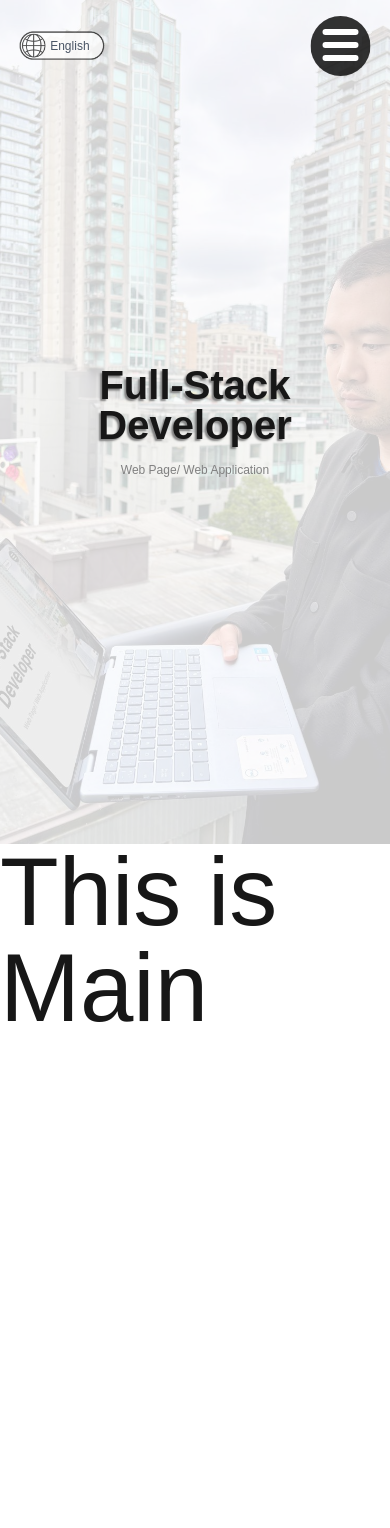
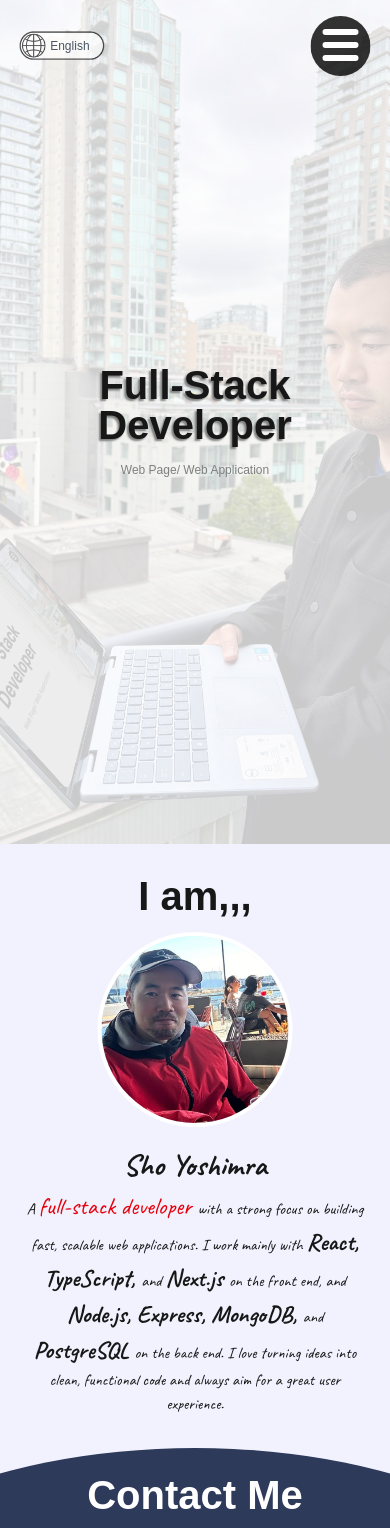
Before and after one commit to Sho8000/Portfolio-Ver4, a Next.js app: page / in a window 390 px wide. Shown: the top 1528 px of the page. Built offline with nearby package versions, Linux system fonts and the light colour scheme.

Commit message:
added I am section

```diff
--- /dev/null
+++ b/src/app/(components)/Home/IAmSection/IAmSection.module.css
@@ -0,0 +1,113 @@
+/* Text responsive */
+@media only screen and (min-width:1441px){
+  .titleFont{
+    font-size: 120px;
+    font-weight: 700;
+    line-height: 120px;
+    margin-bottom: 2rem;
+  }
+  .myName{
+    font-size: 64px;
+    font-weight: 900;
+  }
+  .commentSizeBold{
+    font-size: 52px;
+  }
+  .commentSize{
+    font-size: 40px;
+  }
+}
+
+@media only screen and (max-width:1440px){
+  .titleFont{
+    font-size: 80px;
+    font-weight: 700;
+    line-height: 80px;
+  }
+  .myName{
+    font-size: 65px;
+    font-weight: 700;
+  }
+  .commentSizeBold{
+    font-size: 44px;
+  }
+  .commentSize{
+    font-size: 28px;
+  }
+}
+
+@media only screen and (max-width:430px){
+  .titleFont{
+    font-size: 40px;
+    font-weight: 700;
+    line-height: 40px;
+  }
+  .myName{
+    font-size: 30px;
+    font-weight: 700;
+  }
+  .commentSizeBold{
+    font-size: 24px;
+  }
+  .commentSize{
+    font-size: 16px;
+  }
+
+}
+
+/* Layout Responsive */
+@media only screen and (min-width:1001px){
+  .container{
+    display: flex;
+    .titleForPhone{
+      display: none;
+    }
+  }
+
+  .textArea{
+    width: 45%;
+    margin-left: 1rem;
+    margin-bottom: 2rem;
+    .titleForPC{
+      margin: 2rem 0;
+    }
+  }
+  .imageArea{
+    width: 100%;
+    max-width: 50%;
+    -webkit-mask-image: linear-gradient(to left, rgba(0,0,0,0) 0%, rgba(0,0,0,1) 30%, rgba(0,0,0,1) 100%);
+    mask-image: linear-gradient(to left, rgba(0,0,0,0) 0%, rgba(0,0,0,1) 30%, rgba(0,0,0,1) 100%);
+  }
+  .objectProps{
+    object-position: 10%;
+  }
+}
+
+@media only screen and (max-width:1000px){
+  .container{
+    flex-direction: column;
+    .titleForPhone{
+      text-align: center;
+      margin: 2rem 0 1rem;
+    }
+  }
+  .textArea{
+    width: 90%;
+    text-align: center;
+    margin: 0 auto 2rem;
+    .titleForPC{
+      display: none;
+    }
+  }
+  .imageArea{
+    width: 50vw;
+    height: 50vw;
+    left: 50%;
+    transform: translateX(-50%);
+    margin-bottom: 1rem;
+  }
+  .objectProps{
+    border-radius: 50%;
+    border: 0.3rem solid white;
+  }
+}
--- /dev/null
+++ b/src/app/(components)/Home/IAmSection/IAmSection.tsx
@@ -0,0 +1,43 @@
+"use client"
+
+import Image from "next/image";
+import Styles from "./IAmSection.module.css"
+import MyPicture from "@/../public/LandingpageImages/MyPicture.png"
+import { useLangStore } from "@/store/useLangStore";
+
+export default function IAM() {
+  const {data} = useLangStore();
+
+  return (
+    <section className="w-[100%] bg-[#f2f2ff]">
+      <div className={`flex w-[100%] ${Styles.container}`}>
+        <h1 className={`${Styles.titleForPhone} ${Styles.titleFont}`}>{data.landing.lading_titles[0]}</h1>
+        <div className={`relative ${Styles.imageArea}`}>
+          <Image
+            src={MyPicture}
+            alt="Main Image"
+            fill
+            className={`object-cover ${Styles.objectProps}`}
+            sizes="(max-width: 768px) 100vw, 50vw"
+          />
+        </div>
+        <div className={`${Styles.textArea}`}>
+          <h1 className={`${Styles.titleForPC} ${Styles.titleFont}`}>{data.landing.lading_titles[0]}</h1>
+          <h2 className={`${Styles.myName}`} style={{ fontFamily: "var(--font-caveat), cursive" }}>{data.aboutMe.myName}</h2>
+          <h2 style={{ fontFamily: "var(--font-caveat), cursive" }}>
+              {data.aboutMe.selfIntroduction.map((item,index)=>{
+                if(data.aboutMe.selfIntroductionStringType[index] === "red"){
+                  return <span key={index} className={`text-red-600 ${Styles.commentSizeBold}`}>{item} </span>
+                }
+                if(data.aboutMe.selfIntroductionStringType[index] === "bold"){
+                  return <span key={index} className={`font-bold ${Styles.commentSizeBold}`}>{item} </span>
+                }
+                return <span key={index} className={`${Styles.commentSize}`}>{item} </span>
+                }
+              )}
+            </h2>
+        </div>
+      </div>
+    </section>
+  );
+}
--- a/src/app/(components)/Home/TitlePage.module.css
+++ b/src/app/(components)/Home/TitleSection/TitlePage.module.css
@@ -17,7 +17,6 @@
   .titleFont{
     font-size: 80px;
     font-weight: 700;
-    text-shadow: 4px;
     text-shadow: -3px 3px 3px gray;
     line-height: 80px;
   }
@@ -32,7 +31,6 @@
   .titleFont{
     font-size: 40px;
     font-weight: 700;
-    text-shadow: 4px;
     text-shadow: -2px 2px 2px gray;
     line-height: 40px;
   }
--- a/src/app/(components)/Home/TitlePage.tsx
+++ b/src/app/(components)/Home/TitleSection/TitlePage.tsx
@@ -18,14 +18,14 @@ export default function TitlePage() {
           </div>
           <h2 className={`${Styles.subTitleFont}`}>{data.landing.subTitle}</h2>
         </div>
-        <div className={`${Styles.imageArea} bg-black`}>
+        <div className={`${Styles.imageArea}`}>
           <Image
             className={`object-cover ${Styles.objectPosition}`}
             src={MainImg}
             alt="Main Image"
             width={1200}
             height={1600}
-            style={{width:"auto", height:"100%"}}
+            style={{width:"100%", height:"auto",minHeight:"100%"}}
           />
         </div>
       </div>
--- a/src/app/layout.tsx
+++ b/src/app/layout.tsx
@@ -1,5 +1,5 @@
 import type { Metadata } from "next";
-import { Geist, Geist_Mono } from "next/font/google";
+import { Caveat, Geist, Geist_Mono } from "next/font/google";
 import "./globals.css";
 import { MenuContextProvider } from "./(context)/MenuBtnContext";
 import Navbar from "./(components)/Navbar/Navbar";
@@ -12,6 +12,12 @@ const geistSans = Geist({
 const geistMono = Geist_Mono({
   variable: "--font-geist-mono",
   subsets: ["latin"],
+});
+
+const caveat = Caveat({
+  subsets: ["latin"],
+  weight: ["400", "700"],
+  variable: "--font-caveat",
 });
 
 export const metadata: Metadata = {
@@ -27,7 +33,7 @@ export default function RootLayout({
   return (
     <html lang="en">
       <body
-        className={`${geistSans.variable} ${geistMono.variable} antialiased`}
+        className={`${geistSans.variable} ${geistMono.variable} ${caveat.variable} antialiased`}
       >
         <MenuContextProvider>
           <Navbar/>
--- a/src/app/page.tsx
+++ b/src/app/page.tsx
@@ -1,13 +1,12 @@
 import Footer from "./(components)/Footer/Footer";
-import TitlePage from "./(components)/Home/TitlePage";
+import IAM from "./(components)/Home/IAmSection/IAmSection";
+import TitlePage from "./(components)/Home/TitleSection/TitlePage";
 
 export default function Home() {
   return (
     <>
       <TitlePage/>
-      <section className="w-[100%] h-[100vh]">
-        <h1 className="text-8xl">This is Main</h1>
-      </section>
+      <IAM/>
       <Footer/>
     </>
   );
```
Also changed, not shown: public/LandingpageImages/MainImg_trans.png (deleted), public/LandingpageImages/MyPicture.png (added).
